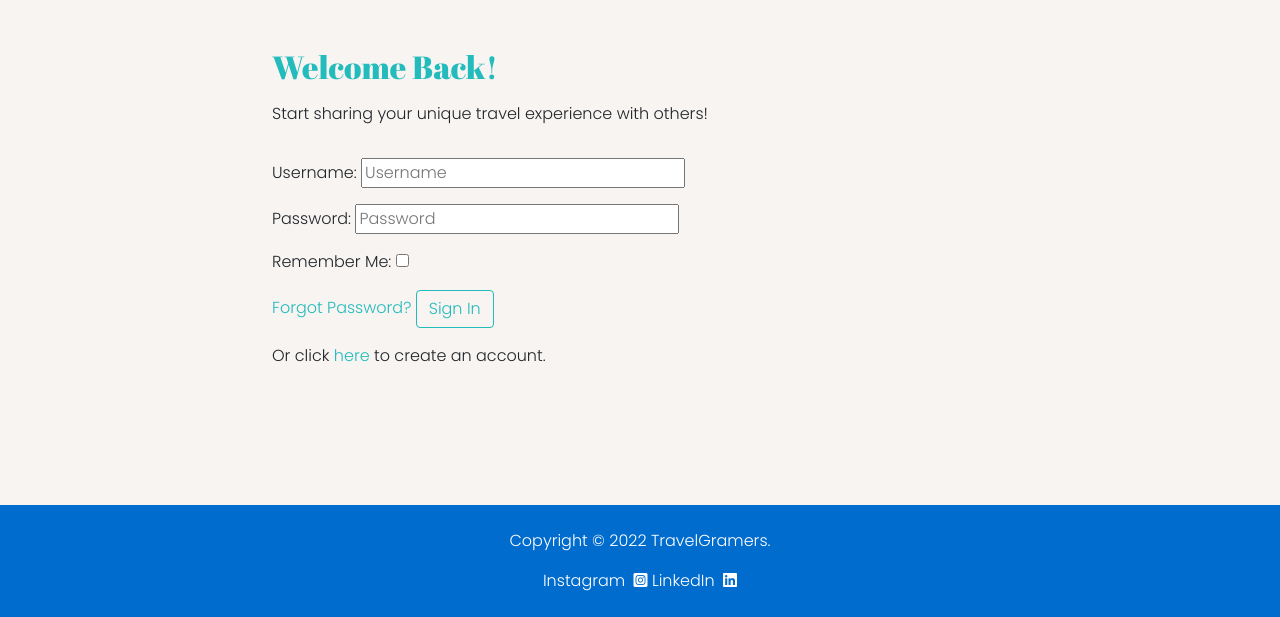
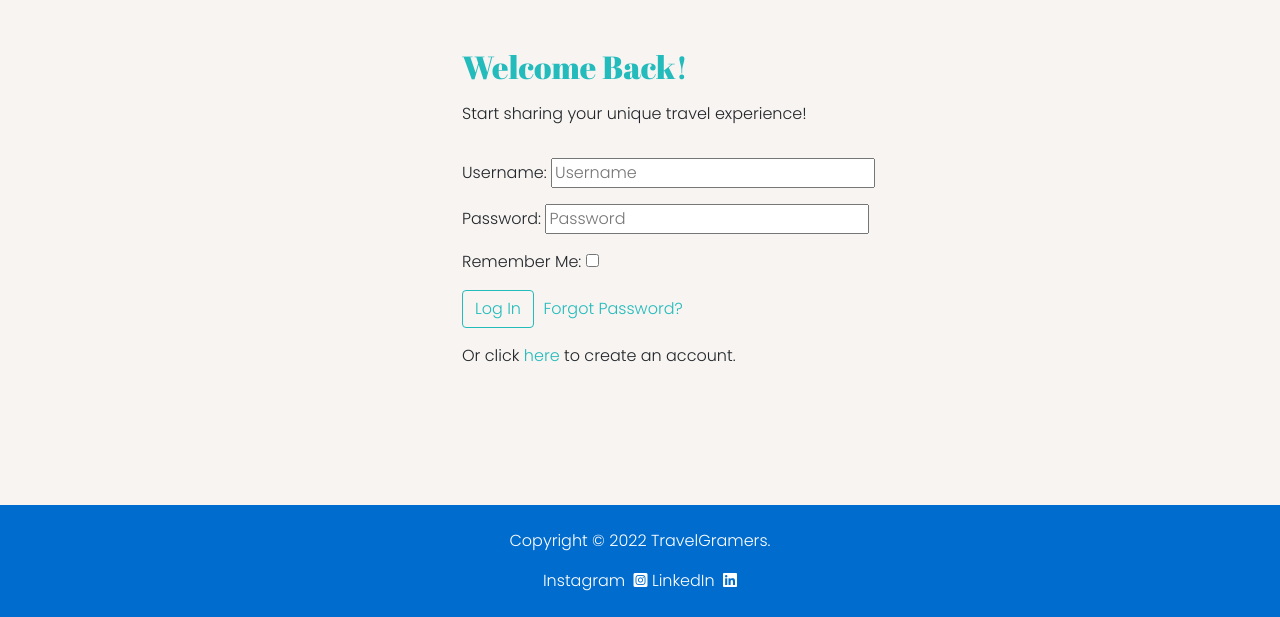
Before and after one commit to Lapratomo24/travelgramers, a Django app: page /accounts/login/ in a window 1280 px wide. Shown: the part 183-800 px from the top of the page. Run offline with Django 3.2, Linux system fonts and the light colour scheme; some libraries are stand-ins or nearby versions; grey boxes are pictures that could not be loaded.

Commit message:
update element positioning on login, logout, and signup pages

```diff
--- a/templates/account/login.html
+++ b/templates/account/login.html
@@ -9,13 +9,13 @@
 {% block content %}
 
 <div class="container">
-  <div class="row">
+  <div class="row justify-content-end">
     <div class="col-md-8 mt-5 offset-md-2">
       <h2 class="page-title mb-3">{% trans "Welcome Back!" %}</h2>
-      <p>Start sharing your unique travel experience with others!</p>
+      <p>Start sharing your unique travel experience!</p>
     </div>
   </div>
-  <div class="row">
+  <div class="row justify-content-end">
     <div class="col-md-8 mt-3 offset-md-2">
       <form class="login" method="POST" action="{% url 'account_login' %}">
         {% csrf_token %}
@@ -23,9 +23,9 @@
         {% if redirect_field_value %}
         <input type="hidden" name="{{ redirect_field_name }}" value="{{ redirect_field_value }}" />
         {% endif %}
-        <a class="button secondaryAction link"
+        <button class="btn btn-signup" type="submit">{% trans "Log In" %}</button>
+        <a class="button secondaryAction link" style="margin-left: 5px;"
           href="{% url 'account_reset_password' %}">{% trans "Forgot Password?" %}</a>
-        <button class="btn btn-signup" type="submit">{% trans "Sign In" %}</button>
         <p class="mt-3">Or click {% blocktrans %}<a class="link" href="{{ signup_url }}">here</a> to create an account.{% endblocktrans %}</p>
       </form>
     </div>
--- a/templates/account/logout.html
+++ b/templates/account/logout.html
@@ -8,13 +8,13 @@
 
 {% block content %}
 <div class="container">
-  <div class="row">
-    <div class="col-md-12 mt-5 offset-md-2">
+  <div class="row justify-content-end">
+    <div class="col-md-8 mt-5 offset-md-2">
       <h2 class="page-title mb-3">{% trans "Come Back Soon!" %}</h2>
       <p>{% trans 'Are you sure you want to sign out?' %}</p>
     </div>
   </div>
-  <div class="row">
+  <div class="row justify-content-end">
     <div class="col-md-8 mt-3 offset-md-2">
       <form method="post" action="{% url 'account_logout' %}">
         {% csrf_token %}
--- a/templates/account/signup.html
+++ b/templates/account/signup.html
@@ -8,14 +8,14 @@
 
 {% block content %}
 <div class="container">
-  <div class="row">
+  <div class="row justify-content-end">
     <div class="col-md-8 mt-5 offset-md-2">
       <h2 class="page-title mb-3">{% trans "Join Us!" %}</h2>
-      <p>{% blocktrans %}Already have an account? Then please <a href="{{ login_url }}" class="link">sign in</a>.{% endblocktrans %}
+      <p>{% blocktrans %}Already have an account? Then please <a href="{{ login_url }}" class="link">log in</a>.{% endblocktrans %}
       </p>
     </div>
   </div>
-  <div class="row">
+  <div class="row justify-content-end">
     <div class="col-md-8 mt-3 offset-md-2">
       <form class="signup" id="signup_form" method="post" action="{% url 'account_signup' %}">
         {% csrf_token %}
```
